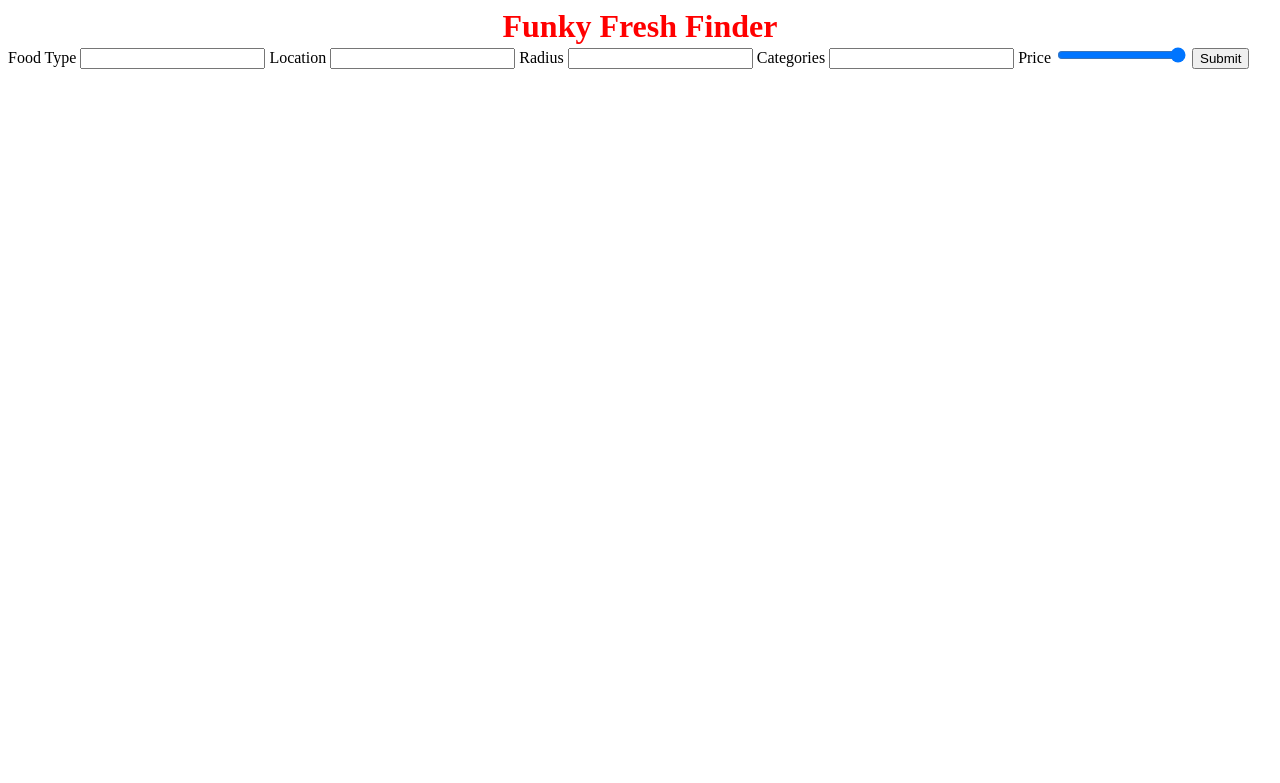
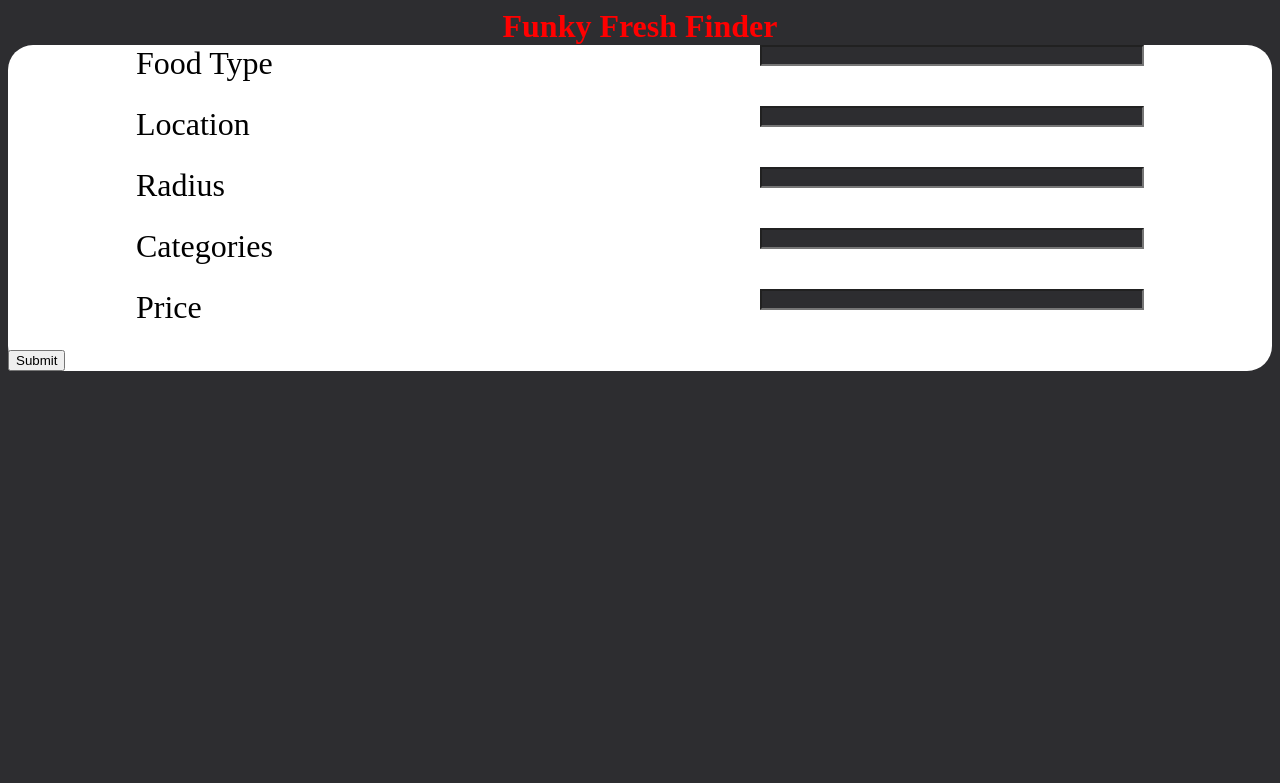
Before and after one commit to estrellafel/pythonProjectCs224, a Flask app: page / in a window 1280 px wide. Shown: the top 783 px of the page. Run offline with Flask 2, Linux system fonts and the light colour scheme.

Commit message:
working on making the form look better, this is a start and more work will need to be done

```diff
--- a/static/home.css
+++ b/static/home.css
@@ -1,3 +1,6 @@
+body {
+    background-color: #2d2d30;
+}
 h1 {
     color: red;
     margin: 0 auto;
@@ -14,3 +17,36 @@ div > img.yelpImg {
     margin-left: auto;
     margin-right: auto;
 }
+
+body > form {
+    background-color: white;
+    border-radius: 25px;
+}
+
+body > form {
+    display: flex;
+    flex-flow: row wrap;
+    justify-content: center;
+    align-items:center;
+}
+
+body > form > div.group {
+    width: 100%;
+}
+
+body > form > div.group > input {
+    width: 30vw;
+    background-color: #2d2d30;
+    color: white;
+    margin-bottom: 5vh;
+    margin-right: 10vw;
+    float: right;
+    text-align: center;
+}
+
+body > form > div.group > label {
+    color: black;
+    font-size: 2em;
+    float: left;
+    margin-left: 10vw;
+}
--- a/templates/home.html
+++ b/templates/home.html
@@ -6,17 +6,29 @@
     <body>
         <h1>Funky Fresh Finder</h1>
         <form action="{{url_for("get_form")}}" method="post">
+            <div class="group">
                 <label for="term">Food Type</label>
-            <input type="text" name="term" id="term" >
+                <input type="text" name="term" id="term">
+            </div>
+            <div class="group">
                 <label for="location">Location</label>
                 <input type="text" name="location" id="location">
+            </div>
+            <div class="group">
                 <label for="radius">Radius</label>
                 <input type="number" name="radius" id="radius" step="any">
+            </div>
+            <div class="group">
                 <label for="categories">Categories</label>
                 <input type="text" name="categories" id="categories">
+            </div>
+            <div class="group">
                 <label for="price">Price</label>
-            <input type="range" min="1" max="4" value="4" name="price" id="price">
+                <input type="text" name="price" id="price">
+            </div>
+            <div class="group">
                 <button type="submit">Submit</button>
+            </div>
         </form>
         {% if name %}
         <h2 id="rName">Random Restaurant: {{name}}</h2>
```
Lines whose indentation alone changed are shown as unchanged.
